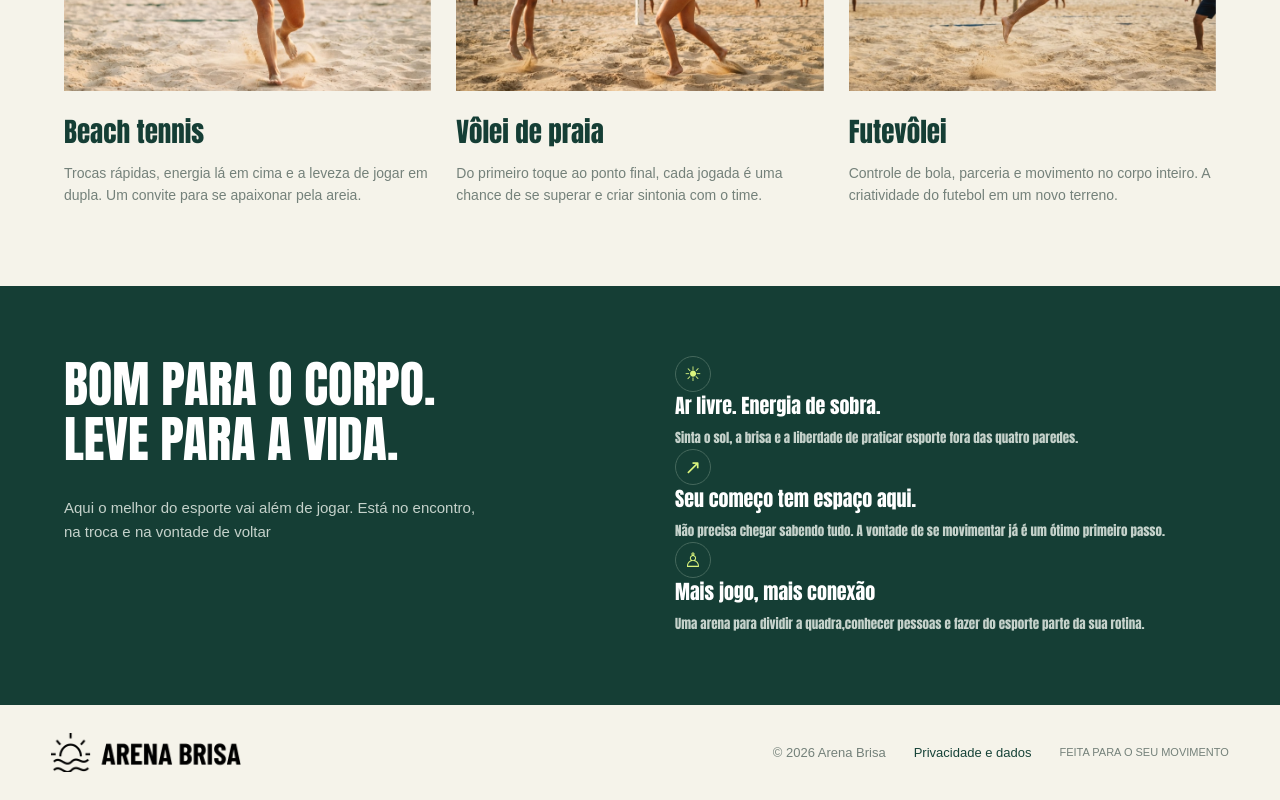
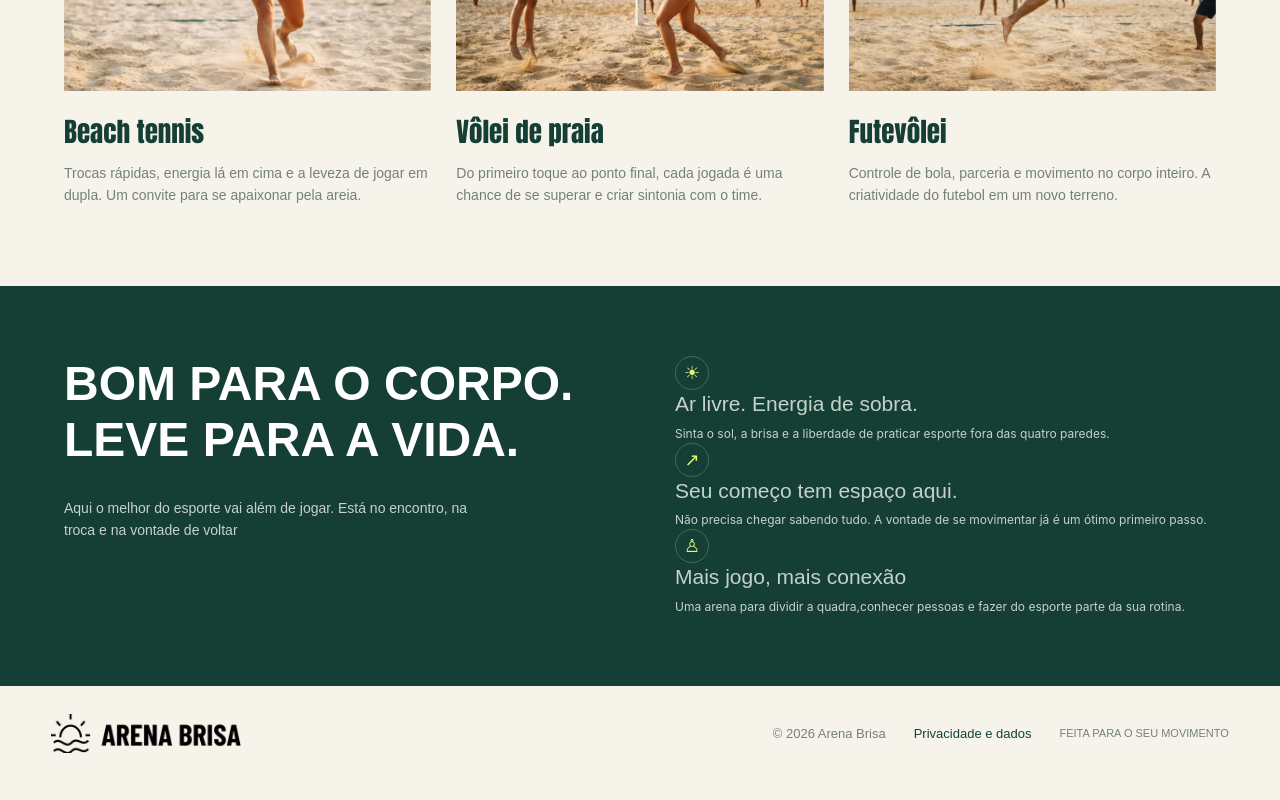
Before and after one commit to ADS-PIM/Projeto-01-N2---Arena-de-esportes, a React (Vite) app: page / in a window 1280 px wide. Shown: the part 1418-2218 px from the top of the page. Built offline with nearby package versions, Linux system fonts and the light colour scheme.

Commit message:
small fix

```diff
--- a/src/components/Diferenciais/Diferenciais.css
+++ b/src/components/Diferenciais/Diferenciais.css
@@ -8,16 +8,16 @@
 }
 
 .diferenciais-apresentacao h2 {
-    font-family: Impact, "Arial Narrow", sans-serif;
-    font-size: 50px;
-    font-weight: 700;
-    line-height: 1.1;
+    font-family: 'Oswald', sans-serif;
+    font-size: 48px;
+    font-weight: 600;
+    line-height: 1.15;
     margin-bottom: 30px;
 }
 
 .diferenciais-apresentacao p {
     max-width: 420px;
-    font-size: 15px;
+    font-size: 14px;
     line-height: 1.6;
     color: #c5d2cb;
 }
@@ -39,8 +39,8 @@
 }
 
 .diferenciais .diferencial-icone {
-    width: 36px;
-    height: 36px;
+    width: 34px;
+    height: 34px;
     flex-shrink: 0;
     display: flex;
     align-items: center;
@@ -48,7 +48,7 @@
     border: 1px solid #45685c;
     border-radius: 50%;
     color: #dbf57d;
-    font-size: 20px;
+    font-size: 18px;
 }
 
 
@@ -58,19 +58,21 @@
 }
 
 .diferenciais .diferencial-texto h3 {
-    font-family: Impact, "Arial Narrow", sans-serif;
-    font-size: 20px;
-    font-weight: 600;
-    line-height: 1.4;
-    margin-bottom: 8px;
-    color: white;
+    font-family: 'Oswald', sans-serif;    font-size: 21px;
+    font-weight: 500;
+    line-height: 1.3;
+    margin: 0 0 6px;
+    color: #c5d2cb;
 }
 
 .diferenciais .diferencial-texto p {
-    font-family: Impact, "Arial Narrow", sans-serif;
-    font-size: 13px;
+    font-family: 'Inter', sans-serif;
+    font-size: 12px;
+    font-weight: 400;
     line-height: 1.6;
+    margin: 0;
     color: #c5d2cb;
+
 }
 
 
--- a/src/components/Header/Header.css
+++ b/src/components/Header/Header.css
@@ -10,7 +10,7 @@
 }
 
 .header-logo {
-    width: 190px;
+    width: 250px;
     height: auto;
 }
 
```
